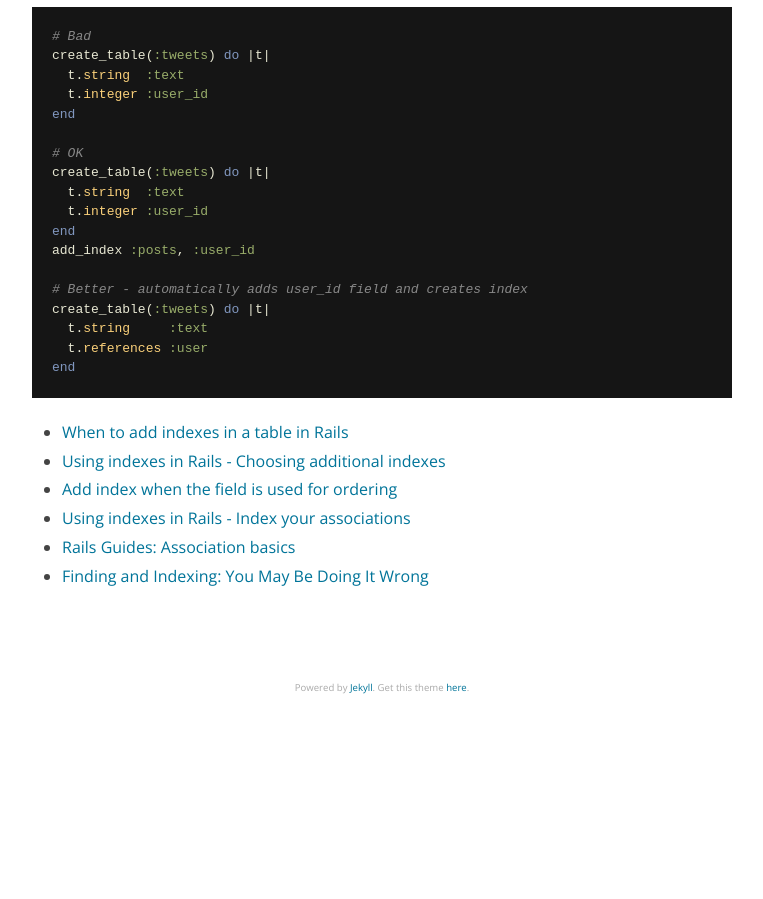
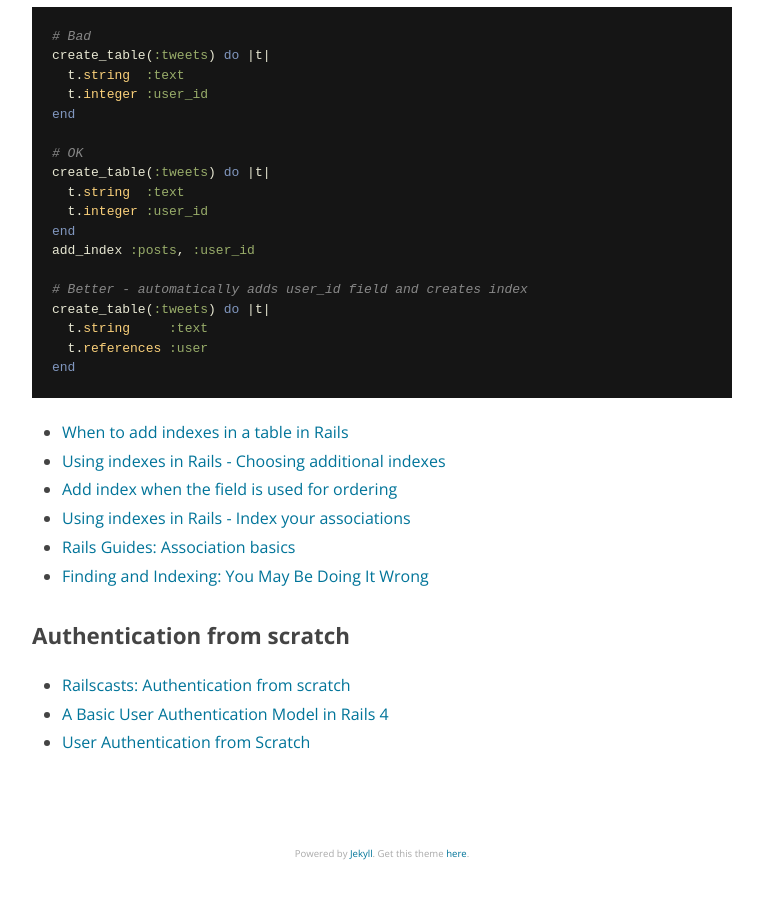
Before and after one commit to nithinbekal/nithinbekal.github.io, a Jekyll site: the page built from notes/rails.md, in a window 1280 px wide and 900 px high, scrolled down 2103 px. Shown: the whole window, without its empty margins (258-1021 px from the left). Built offline with Jekyll 4.4.1, drawn with Linux system fonts in a browser that asks for light colours; before the commit the page ends 2837 px from its top, so only the background shows below that.

Commit message:
Rails authentication links

```diff
--- a/notes/rails.md
+++ b/notes/rails.md
@@ -109,3 +109,9 @@ end
 * [Using indexes in Rails - Index your associations](https://tomafro.net/2009/08/using-indexes-in-rails-index-your-associations)
 * [Rails Guides: Association basics](http://edgeguides.rubyonrails.org/association_basics.html)
 * [Finding and Indexing: You May Be Doing It Wrong](https://railsmachine.com/articles/2012/05/22/finding-and-indexing-you-may-be-doing-it-wrong/)
+
+### Authentication from scratch
+
+- [Railscasts: Authentication from scratch](http://railscasts.com/episodes/250-authentication-from-scratch?view=asciicast)
+- [A Basic User Authentication Model in Rails 4](http://nycda.com/blog/basic-user-authentication-model-in-rails-4/)
+- [User Authentication from Scratch](http://www.emilyplatzer.io/2014/06/29/user-authentication.html)
```
